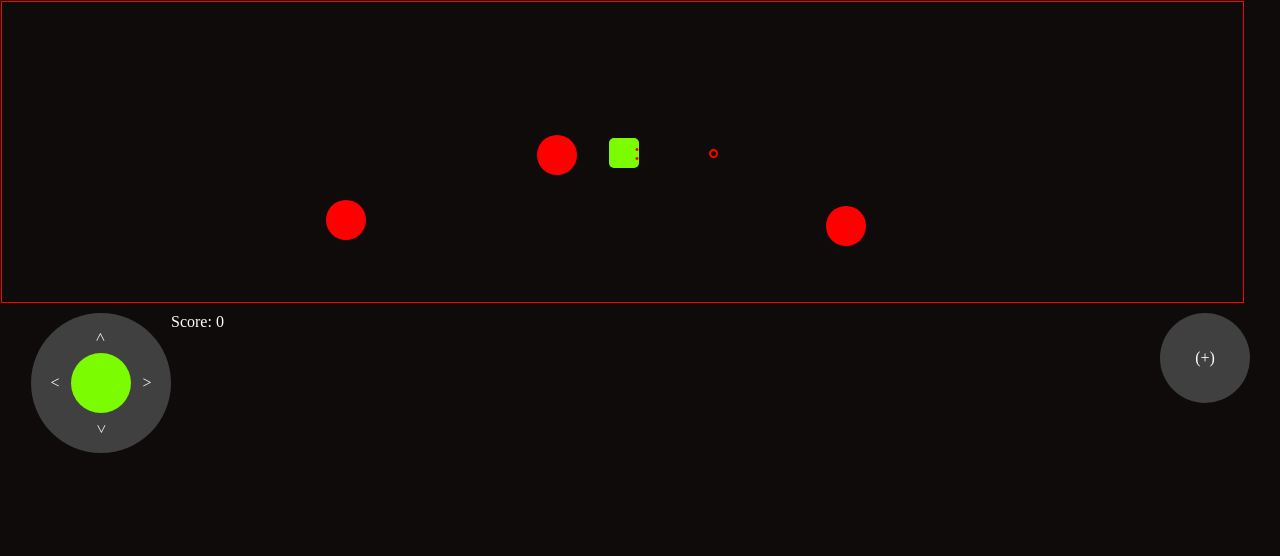
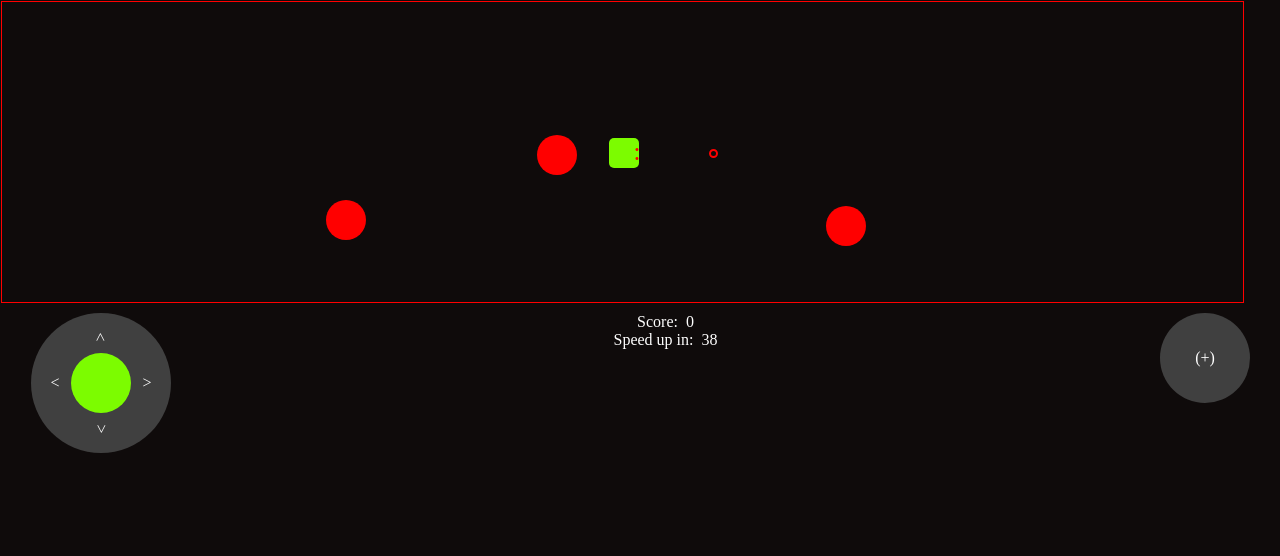
Before and after one commit to Mark1789/physics2_v3, a plain HTML site: page index.html in a window 1280 px wide. Drawn offline with Linux system fonts and the light colour scheme.

Commit message:
Update index.html
- full update
- final version

```diff
--- a/index.html
+++ b/index.html
@@ -26,14 +26,21 @@
     </table>
       <div class="stick"></div>
     </div>
-    <div class="scoreX">Score: <span class="score">0</span></div>
+    <div class="calculateBlock">
+      <p>Score:&nbsp
+      <span class="score">0</span>
+      </p>
+      <p>Speed up in:&nbsp
+      <span class="time">0</span>
+      </p>
+    </div>
     <div class="shot">(+)</div>
   </div>
   <audio class="audio">
-    <source src="odinochnyiy-pistoletnyiy-vyistrel.mp3" type="audio/mpeg">
+    <source src="sound.mp3" type="audio/mpeg">
   </audio>
 <script src='physic2.js'>
 </script>
 </body>
 
-</html>
+        </html>
```
